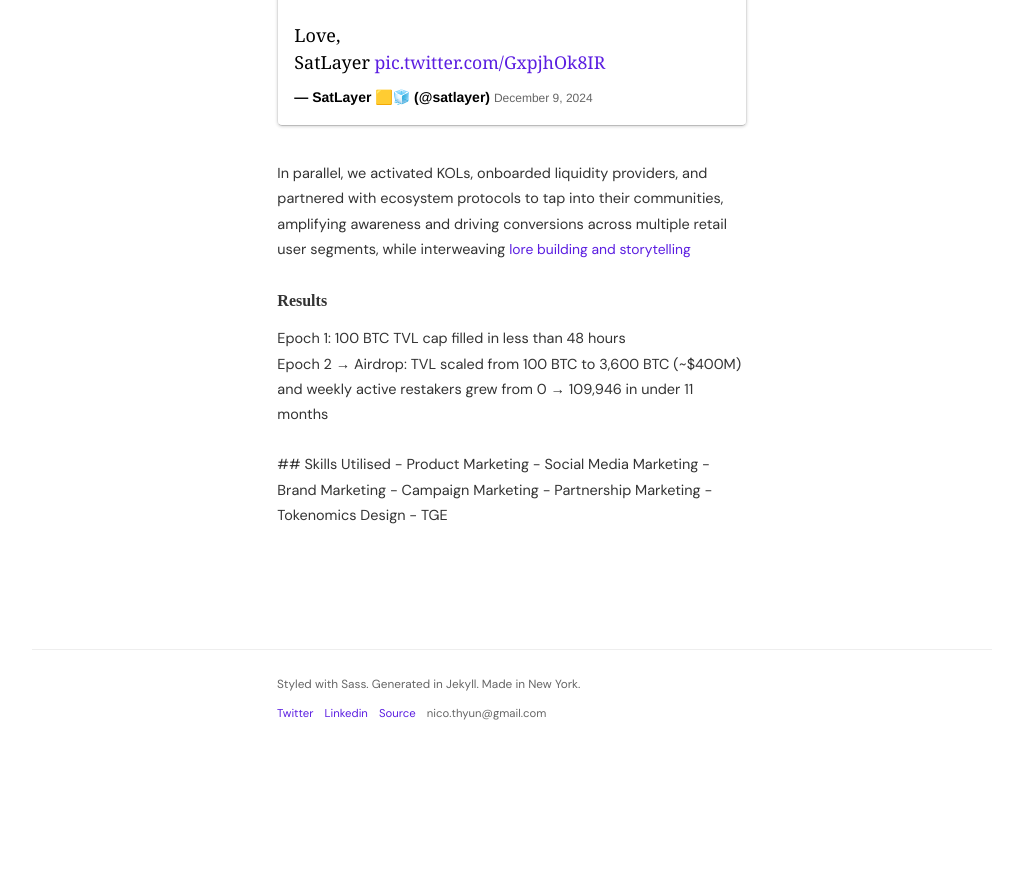
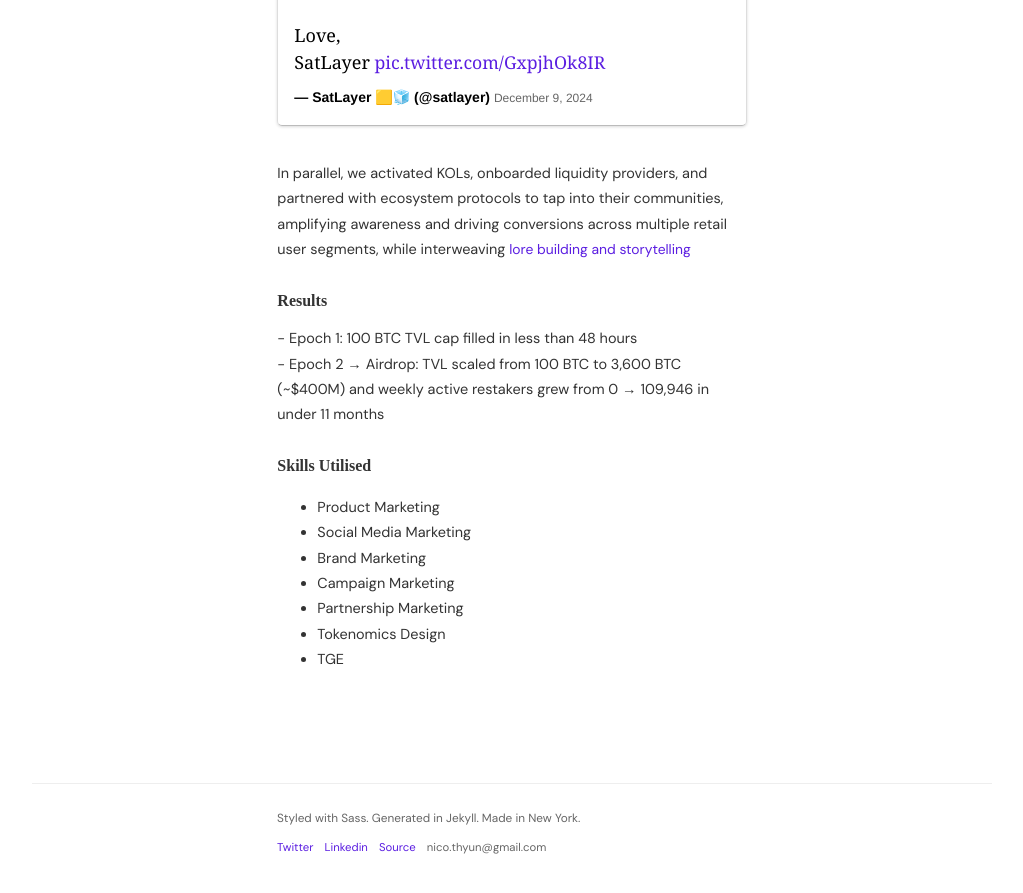
Before and after one commit to nicothyun/nicothyun.github.io, a Jekyll site: the page built from _posts/2025-09-01-satlayer-incentives.md, in a window 1280 px wide and 900 px high, scrolled down 1589 px. Shown: the top 893 px of the window, without its empty margins (128-1151 px from the left). Built offline with Jekyll 4.4.1, drawn with Linux system fonts in a browser that asks for light colours; nearby versions of some CDN libraries; some web fonts are replaced; comment, search, counter and statistics services are not loaded; before the commit the page ends 2355 px from its top, so only the background shows below that.

Commit message:
more minor fix

```diff
--- a/_posts/2025-09-01-satlayer-incentives.md
+++ b/_posts/2025-09-01-satlayer-incentives.md
@@ -42,9 +42,9 @@
 
 ## Results
 
-<p>Epoch 1: 100 BTC TVL cap filled in less than 48 hours<br>
-Epoch 2 → Airdrop: TVL scaled from 100 BTC to 3,600 BTC (~$400M) and weekly active restakers grew from 0 → 109,946 in under 11 months<br>
-<p>
+<p>- Epoch 1: 100 BTC TVL cap filled in less than 48 hours<br>
+- Epoch 2 → Airdrop: TVL scaled from 100 BTC to 3,600 BTC (~$400M) and weekly active restakers grew from 0 → 109,946 in under 11 months<br>
+</p>
 
 
 ## Skills Utilised
--- a/projects/index.html
+++ b/projects/index.html
@@ -13,9 +13,9 @@
 			{% endif %}
 		{% endif %}
 	</header>
-	<div class="grid__col grid__col--8-of-8">
+	<div class="grid__col grid__col--6-of-8">
 		<div class="grid">
-			{% for post in site.categories.work limit: 6 %}
+			{% for post in site.categories.work limit: 9 %}
 			<div class="grid__col grid__col--1-of-3">
 				{% if post.direct_url %}
 				<a href="{{ post.direct_url }}" target="_blank"><img src="{{ post.preview }}" alt="{{ post.title }}"/><h2>{{ post.title }}</h2></a>
```
